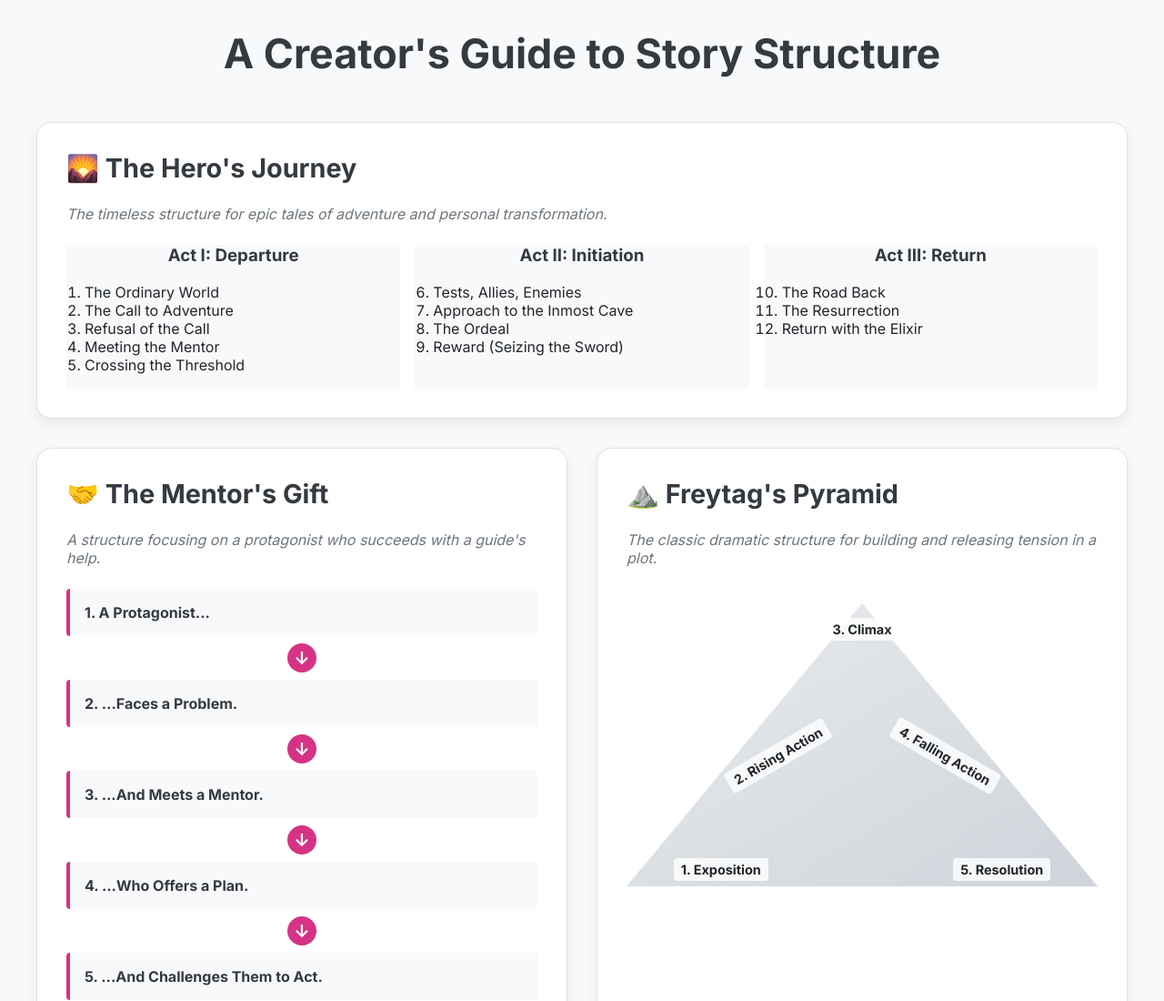
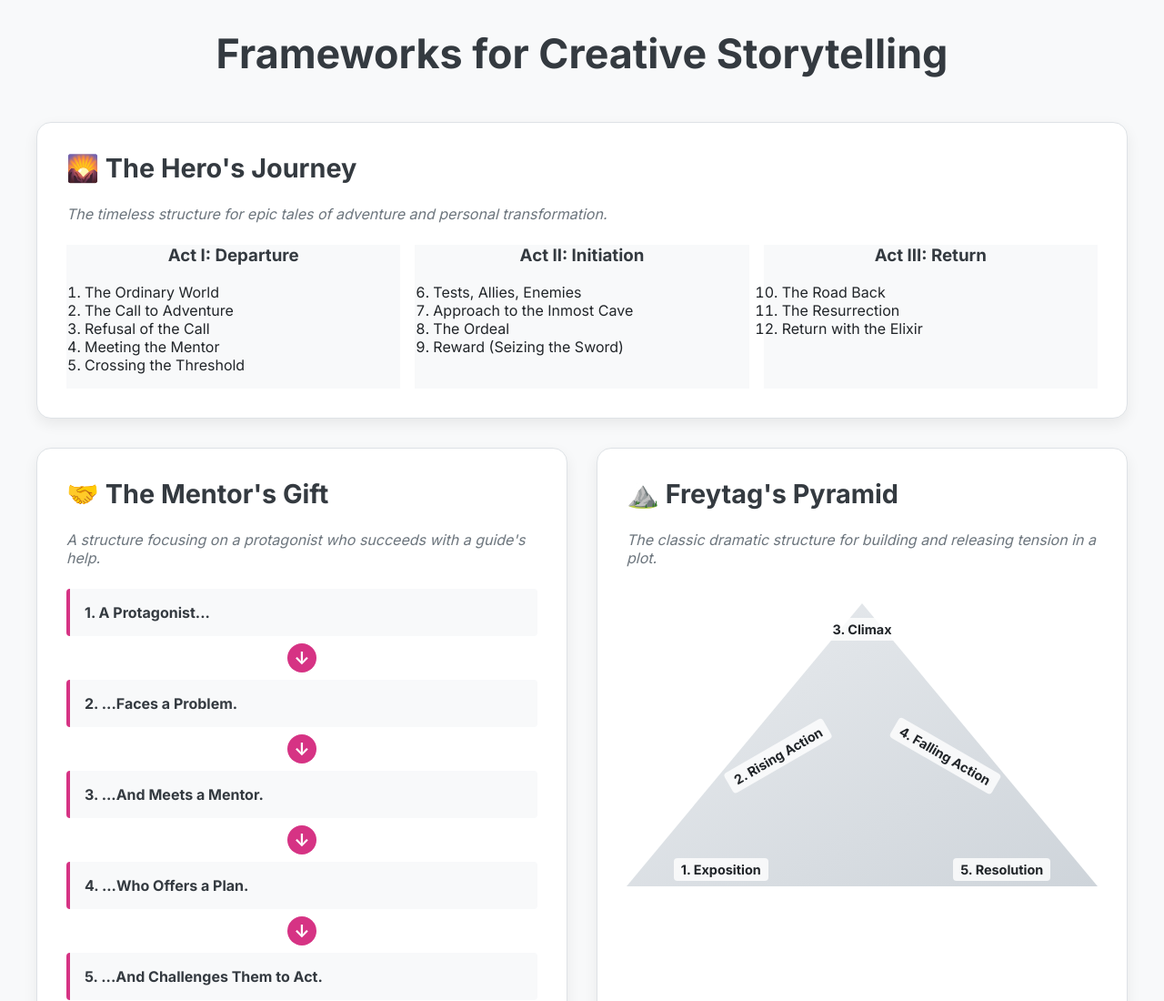
Before and after one commit to pa-domvros/narrative-frameworks, a plain HTML site: page index.html in a window 1280 px wide. Shown: the top 1100 px of the page at 91% size. Drawn offline with Linux system fonts and the light colour scheme.

Commit message:
Update index.html

```diff
--- a/index.html
+++ b/index.html
@@ -151,7 +151,7 @@
 
     <div class="infographic-container">
         <header>
-            <h1>A Creator's Guide to Story Structure</h1>
+            <h1>Frameworks for Creative Storytelling</h1>
         </header>
 
         <main class="framework-grid">
```
